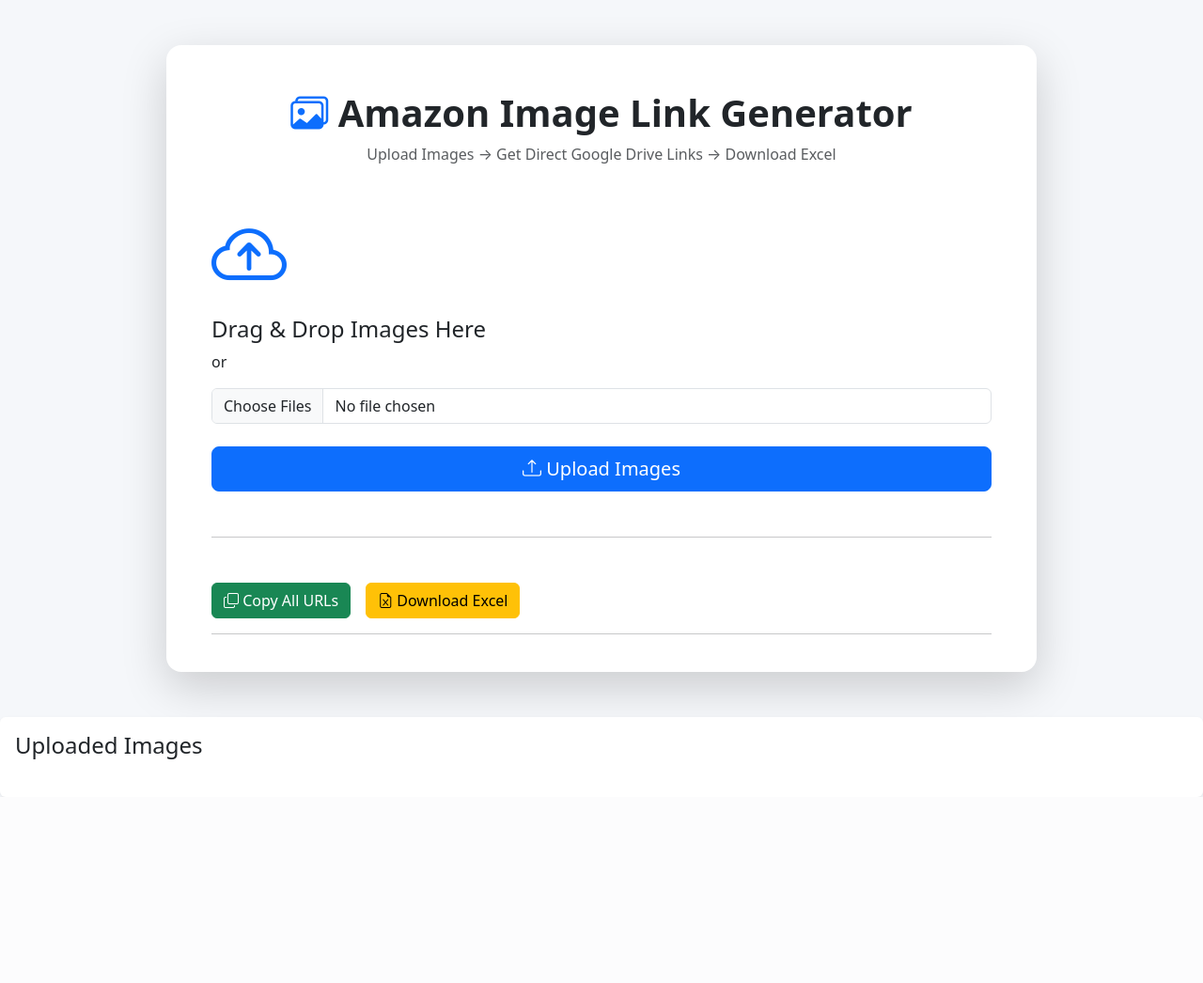
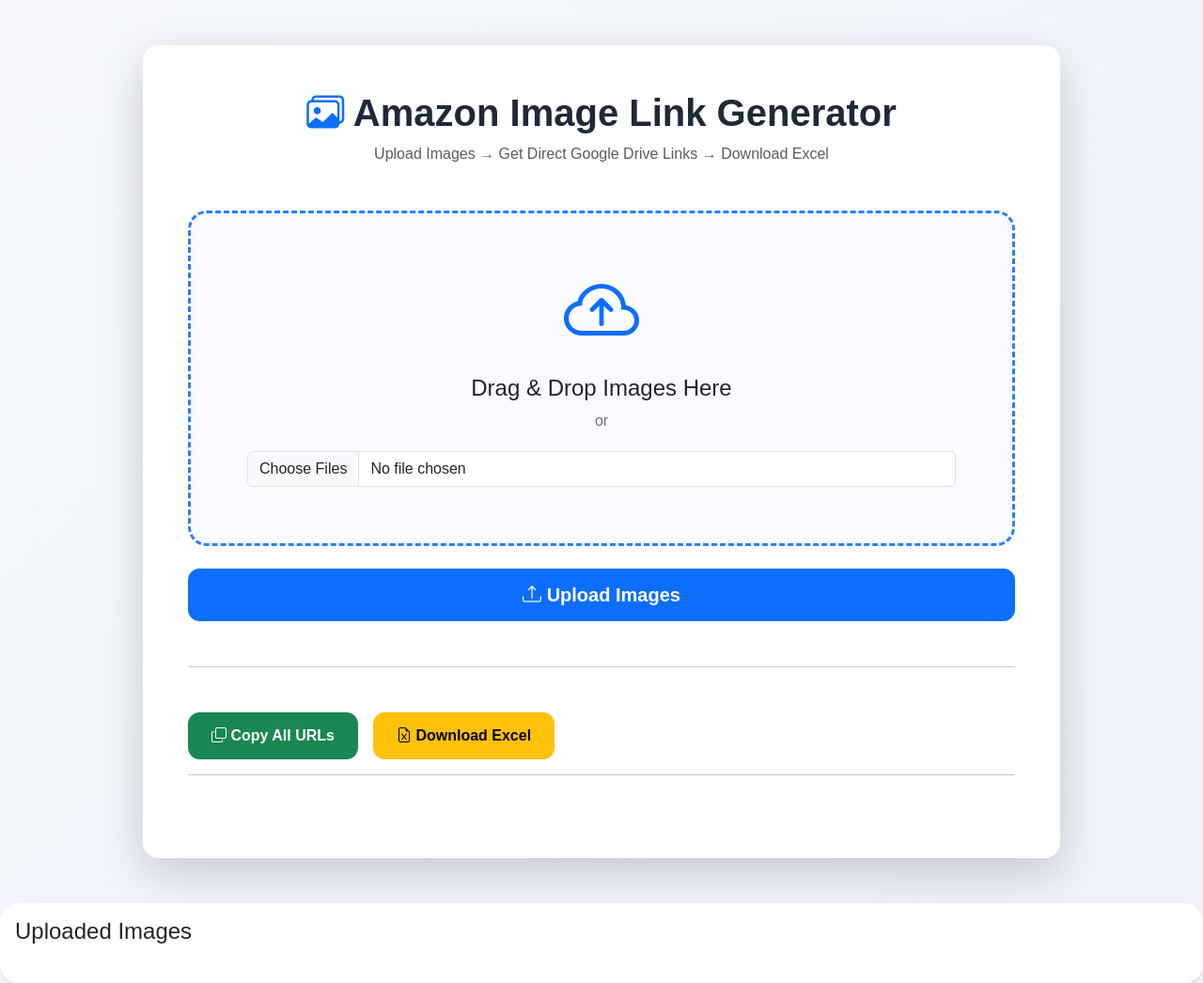
Before and after one commit to Mahaveer2026/amazon-image-url-generator, a Flask app: template templates/index.html in a window 1280 px wide. Shown: the whole page at 94% size. Before the commit the page ends 848 px from the top, so only its background shows below. Run offline with Flask 3, Linux system fonts and the light colour scheme; the template is opened without the code that fills it, so the values that code supplies are empty; some libraries are stand-ins or nearby versions.

Commit message:
Add Premium CSS

```diff
--- a/static/css/style.css
+++ b/static/css/style.css
@@ -1,3 +1,383 @@
+*{
+margin:0;
+padding:0;
+box-sizing:border-box;
+}
+
 body{
-    background:#f5f7fa;
+
+font-family:Arial,Helvetica,sans-serif;
+
+background:#eef3f9;
+
+background-image:
+linear-gradient(135deg,#f6f8fb 0%,#edf3fb 100%);
+
+min-height:100vh;
+
 }
+
+.container{
+
+max-width:1200px;
+
+}
+
+.card{
+
+border:none;
+
+border-radius:20px;
+
+box-shadow:0 15px 40px rgba(0,0,0,.08);
+
+background:#fff;
+
+}
+
+.upload-box{
+
+border:3px dashed #2d7ff9;
+
+border-radius:20px;
+
+padding:60px;
+
+text-align:center;
+
+cursor:pointer;
+
+transition:.3s;
+
+background:#f9fbff;
+
+}
+
+.upload-box:hover{
+
+background:#edf5ff;
+
+transform:translateY(-2px);
+
+}
+
+.upload-box.dragover{
+
+background:#dcecff;
+
+border-color:#005eff;
+
+}
+
+.upload-box input{
+
+margin-top:20px;
+
+}
+
+.progress{
+
+height:18px;
+
+border-radius:20px;
+
+overflow:hidden;
+
+}
+
+.progress-bar{
+
+font-weight:bold;
+
+}
+.btn{
+
+border-radius:12px;
+
+padding:12px 24px;
+
+font-weight:600;
+
+transition:.3s;
+
+}
+
+.btn:hover{
+
+transform:translateY(-2px);
+
+box-shadow:0 10px 25px rgba(0,0,0,.15);
+
+}
+
+#results{
+
+margin-top:40px;
+
+}
+
+.image-card{
+
+background:#fff;
+
+border-radius:18px;
+
+padding:18px;
+
+box-shadow:0 10px 30px rgba(0,0,0,.08);
+
+transition:.3s;
+
+height:100%;
+
+}
+
+.image-card:hover{
+
+transform:translateY(-5px);
+
+}
+
+.image-card img{
+
+width:100%;
+
+height:220px;
+
+object-fit:cover;
+
+border-radius:12px;
+
+margin-bottom:15px;
+
+}
+
+.image-name{
+
+font-weight:bold;
+
+margin-bottom:10px;
+
+word-break:break-word;
+
+}
+
+.url-box{
+
+width:100%;
+
+padding:10px;
+
+border:1px solid #ddd;
+
+border-radius:10px;
+
+font-size:13px;
+
+margin-bottom:12px;
+
+background:#fafafa;
+
+}
+.copy-btn{
+
+width:100%;
+
+margin-top:8px;
+
+}
+
+.copy-all{
+
+margin-right:10px;
+
+}
+
+.download-btn{
+
+margin-top:10px;
+
+}
+
+.toast-message{
+
+position:fixed;
+
+top:20px;
+
+right:20px;
+
+background:#198754;
+
+color:#fff;
+
+padding:15px 25px;
+
+border-radius:10px;
+
+z-index:9999;
+
+display:none;
+
+box-shadow:0 10px 25px rgba(0,0,0,.2);
+
+}
+
+.spinner{
+
+display:none;
+
+width:70px;
+
+height:70px;
+
+border:6px solid #e5e5e5;
+
+border-top:6px solid #0d6efd;
+
+border-radius:50%;
+
+animation:spin 1s linear infinite;
+
+margin:25px auto;
+
+}
+
+@keyframes spin{
+
+0%{
+
+transform:rotate(0deg);
+
+}
+
+100%{
+
+transform:rotate(360deg);
+
+}
+
+}
+
+.hidden{
+
+display:none;
+
+}
+
+.show{
+
+display:block;
+
+}
+h1{
+font-size:40px;
+font-weight:700;
+color:#1f2937;
+}
+
+p{
+color:#6b7280;
+}
+
+input[type=file]{
+cursor:pointer;
+}
+
+::-webkit-scrollbar{
+width:10px;
+}
+
+::-webkit-scrollbar-thumb{
+background:#bfc9d9;
+border-radius:20px;
+}
+
+::-webkit-scrollbar-track{
+background:#eef3f9;
+}
+
+@media(max-width:992px){
+
+.upload-box{
+
+padding:40px 20px;
+
+}
+
+.image-card img{
+
+height:180px;
+
+}
+
+h1{
+
+font-size:32px;
+
+}
+
+}
+
+@media(max-width:768px){
+
+.card-body{
+
+padding:25px !important;
+
+}
+
+.upload-box{
+
+padding:30px 15px;
+
+}
+
+.btn{
+
+width:100%;
+margin-bottom:10px;
+
+}
+
+.image-card img{
+
+height:160px;
+
+}
+
+h1{
+
+font-size:28px;
+
+}
+
+}
+
+@media(max-width:576px){
+
+.upload-box{
+
+padding:20px;
+
+}
+
+.image-card{
+
+padding:12px;
+
+}
+
+.image-card img{
+
+height:140px;
+
+}
+
+.progress{
+
+height:15px;
+
+}
+
+}
```
